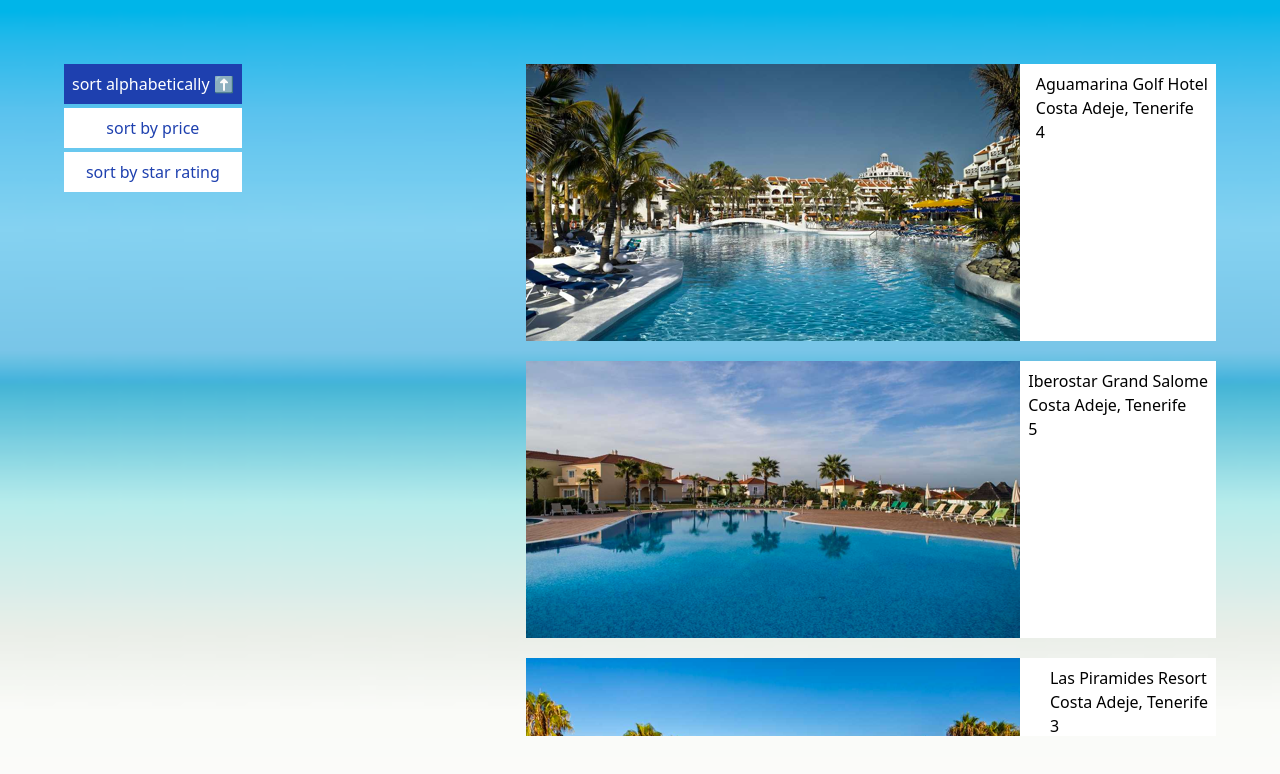
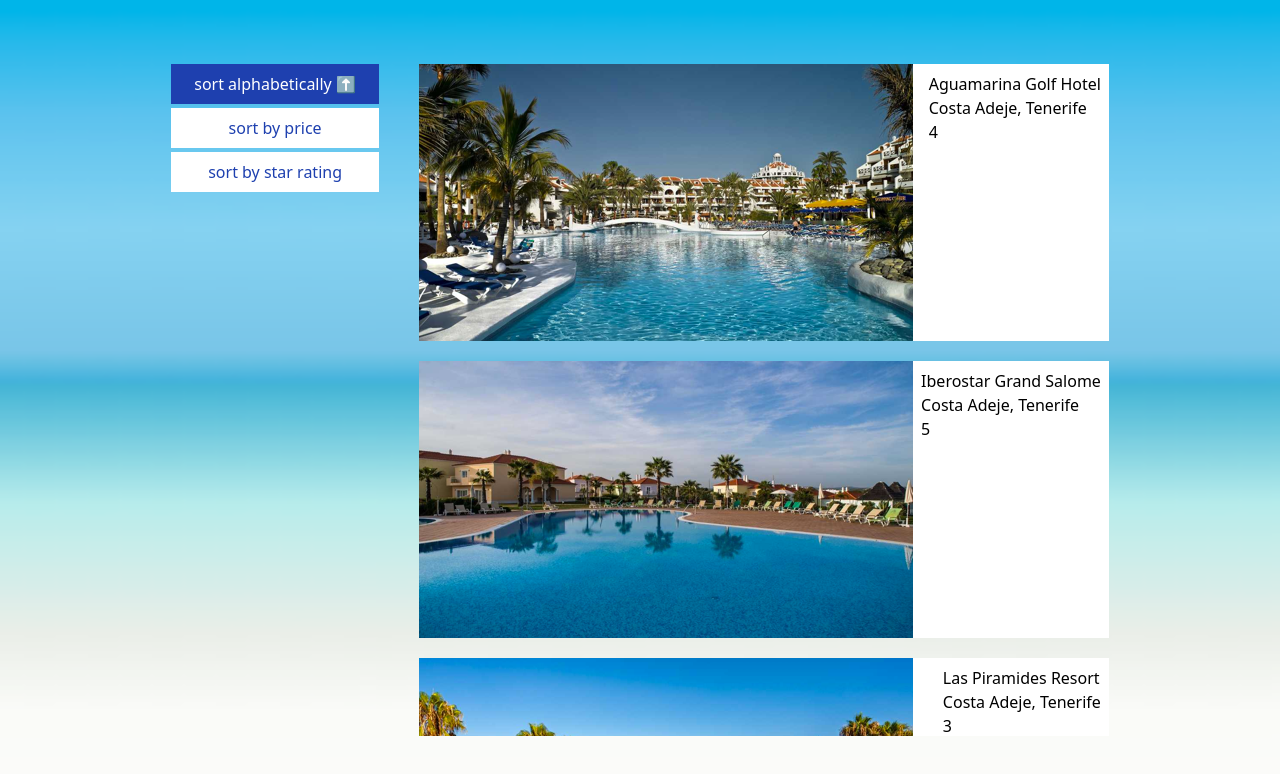
Before and after one commit to Allott/basic-hotel-app, a Next.js app: page / in a window 1280 px wide. Shown: the top 774 px of the page. Built offline with nearby package versions, Linux system fonts and the light colour scheme.

Commit message:
misc style tweaks

```diff
--- a/src/components/HotelCard/index.js
+++ b/src/components/HotelCard/index.js
@@ -2,7 +2,7 @@
 
 const HotelCard = ({name, image, location, rating})=>{
     return(
-        <div className="flex flex-col justify-between bg-white md:flex-row">
+        <div className="flex flex-col justify-between bg-white sm:flex-row">
             <div className="relative">
                 <Image src={image.src} alt={image.alt} width={494} height={277}/>
             </div>
--- a/src/components/SortButton/index.js
+++ b/src/components/SortButton/index.js
@@ -1,18 +1,18 @@
 import cn from 'classnames';
 
-const SortButton = ({label, sortName, sortValue, setSortValue}) => {
+const SortButton = ({label, sortName, sortValue, setSortValue, startAscending = true}) => {
     const selected = sortName === sortValue.sortName
     const clickButton = () => {
         setSortValue({
             sortName: sortName,
-            ascending: !selected || !sortValue.ascending,
+            ascending: selected ? !sortValue.ascending : startAscending,
         });
     }
     return (
         <button
             className={
                 cn(
-                    'p-2',
+                    'p-2 w-full sm:w-52',
                     {'bg-blue-800 text-white': selected},
                     {'bg-white text-blue-800': !selected}
                 )}
--- a/src/pages/index.js
+++ b/src/pages/index.js
@@ -33,8 +33,8 @@
           fill
         />
       </div>
-      <div className='flex flex-col justify-between max-h-screen p-16 md:space-x-10 md:flex-row'>
-        <div className='flex flex-col space-y-1'>
+      <div className='flex flex-col justify-center max-h-screen p-16 sm:space-x-10 sm:flex-row'>
+        <div className='flex flex-col mb-5 space-y-1'>
           <SortButton
             label='sort alphabetically'
             sortName='name'
@@ -52,6 +52,7 @@
             sortName='rating'
             sortValue={sortValue}
             setSortValue={setSortValue}
+            startAscending={false}
           />
         </div>
        <div className='flex flex-col max-h-full space-y-5 overflow-scroll'>
```
